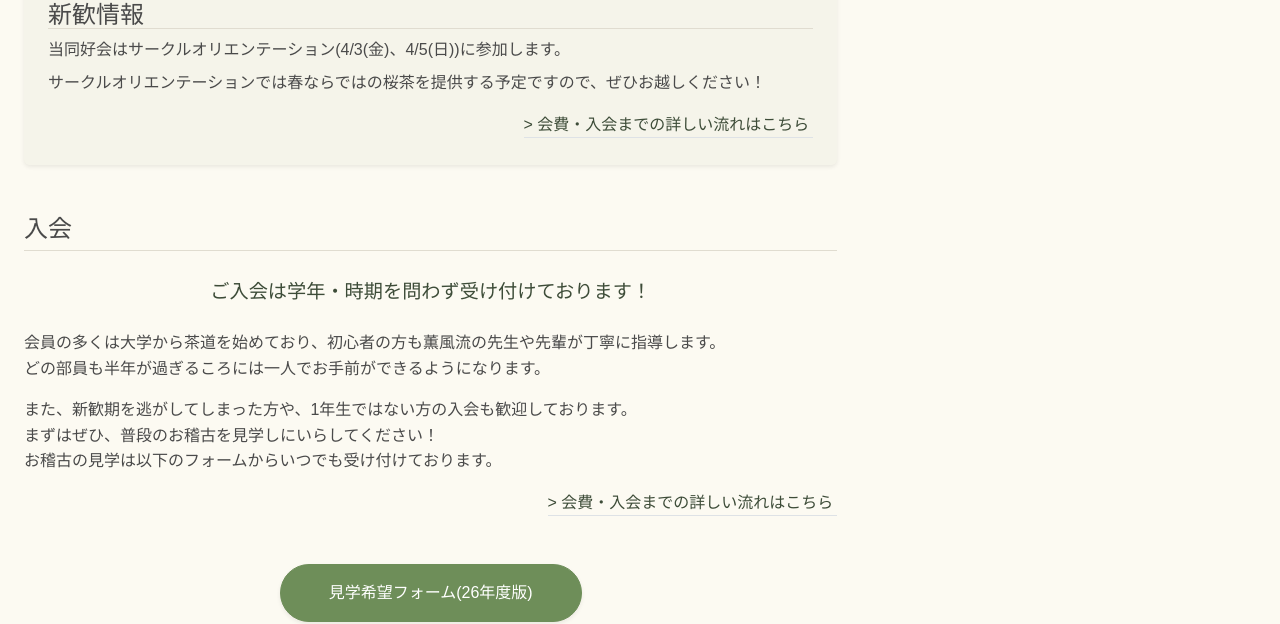
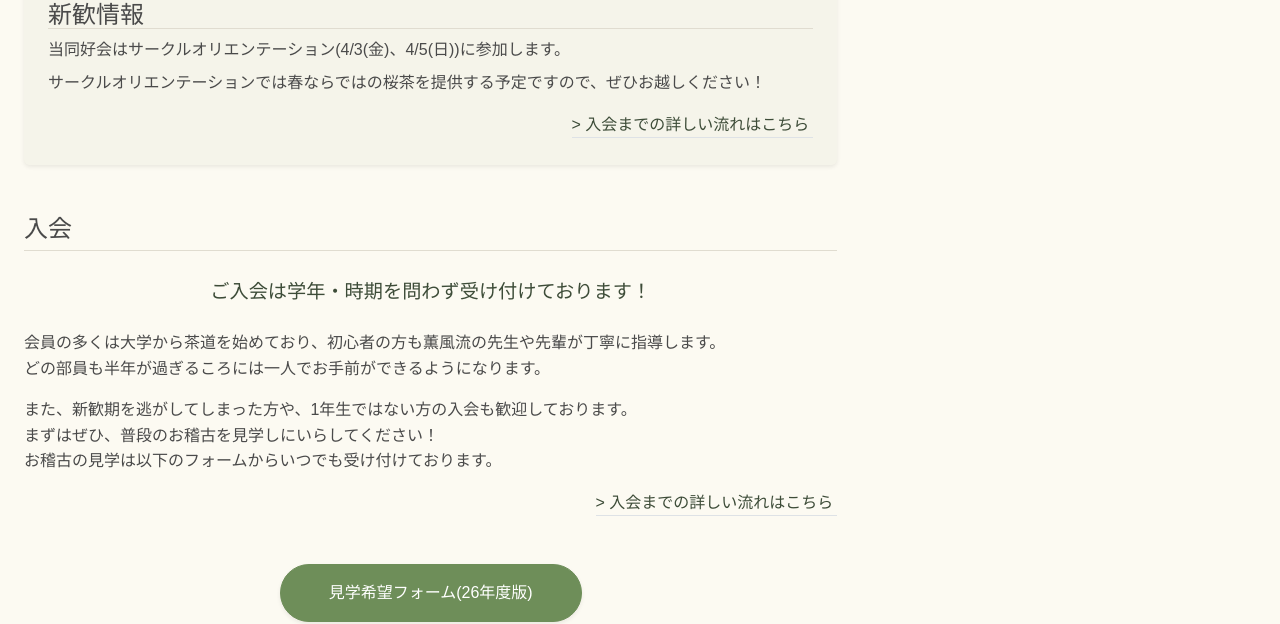
Before and after one commit to citrusml/sencha_ut, a Jekyll site: the page built from index.html, in a window 1280 px wide and 900 px high, scrolled down 1169 px. Shown: the part 144-768 px from the top of the window. Built offline with Jekyll 4.4.1, drawn with Linux system fonts in a browser that asks for light colours; some web fonts are replaced; comment, search, counter and statistics services are not loaded.

Commit message:
Indexのlink整理

```diff
--- a/index.html
+++ b/index.html
@@ -38,8 +38,8 @@ image: "/assets/images/hanakuiryu.jpg"
               サークルオリエンテーションでは春ならではの桜茶を提供する予定ですので、ぜひお越しください！
           </p>
           <div class="text-end mt-3 mb-1">
-            <a href="{{ '/join/' | relative_url }}" class="text-decoration-none color-accent-dark border-bottom border-accent pb-1">
-              > 会費・入会までの詳しい流れはこちら <i class="fas fa-chevron-right ms-1" style="font-size: 0.8em;"></i>
+            <a href="{{ '/join' | relative_url }}" class="text-decoration-none color-accent-dark border-bottom border-accent pb-1">
+              > 入会までの詳しい流れはこちら <i class="fas fa-chevron-right ms-1" style="font-size: 0.8em;"></i>
             </a>
           </div>
         </div>
@@ -60,8 +60,8 @@ image: "/assets/images/hanakuiryu.jpg"
           お稽古の見学は以下のフォームからいつでも受け付けております。
         </p>
         <div class="text-end mt-3 mb-5">
-          <a href="{{ '/join/' | relative_url }}" class="text-decoration-none color-accent-dark border-bottom border-accent pb-1">
-            > 会費・入会までの詳しい流れはこちら <i class="fas fa-chevron-right ms-1" style="font-size: 0.8em;"></i>
+          <a href="{{ '/join' | relative_url }}" class="text-decoration-none color-accent-dark border-bottom border-accent pb-1">
+            > 入会までの詳しい流れはこちら <i class="fas fa-chevron-right ms-1" style="font-size: 0.8em;"></i>
           </a>
         </div>
 
@@ -182,6 +182,11 @@ image: "/assets/images/hanakuiryu.jpg"
               </p>
             </div>
           </div>
+        </div>
+        <div class="text-end">
+          <a href="{{ '/gallary' | relative_url }}" class="text-decoration-none color-accent-dark border-bottom border-accent pb-1">
+            > 投稿はこちら <i class="fas fa-chevron-right ms-1" style="font-size: 0.8em;"></i>
+          </a>
         </div>
 
       </section>
```
